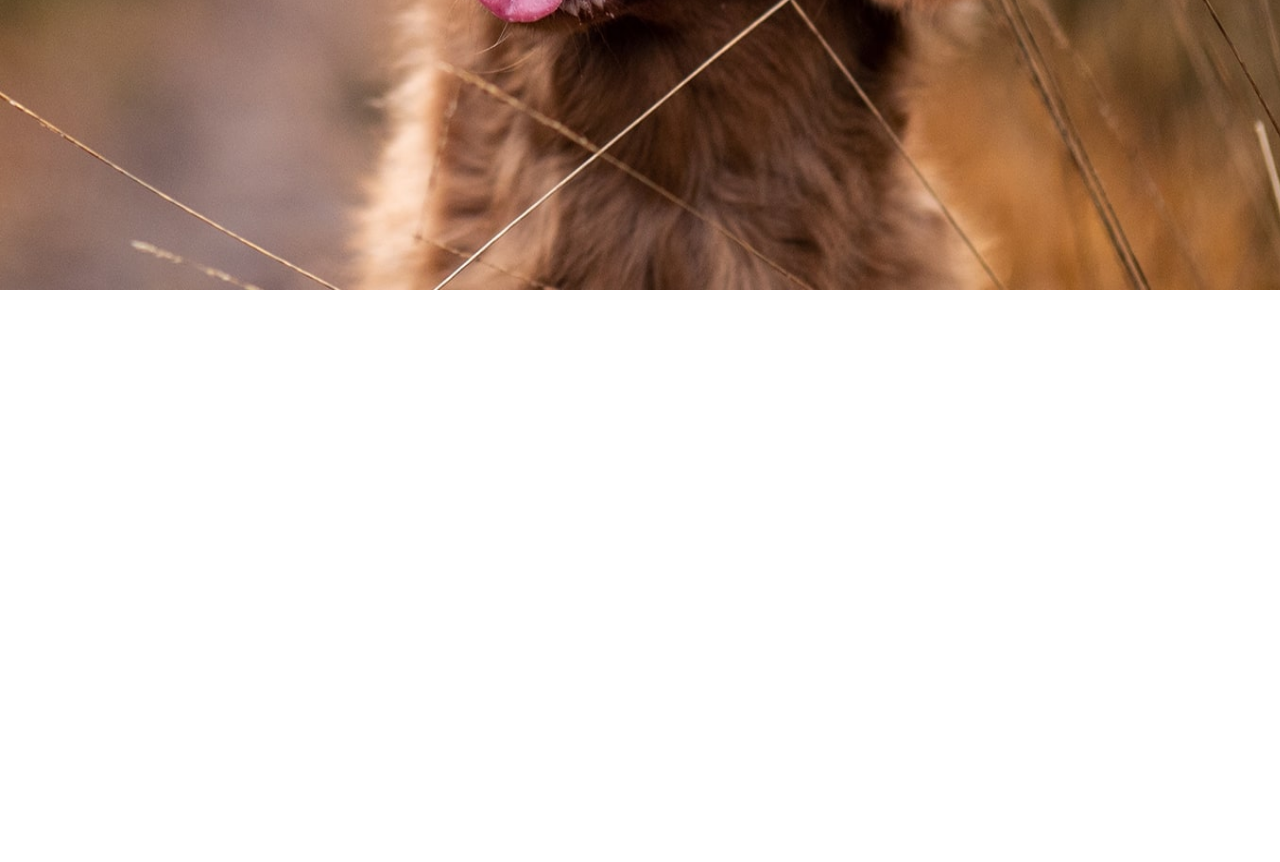
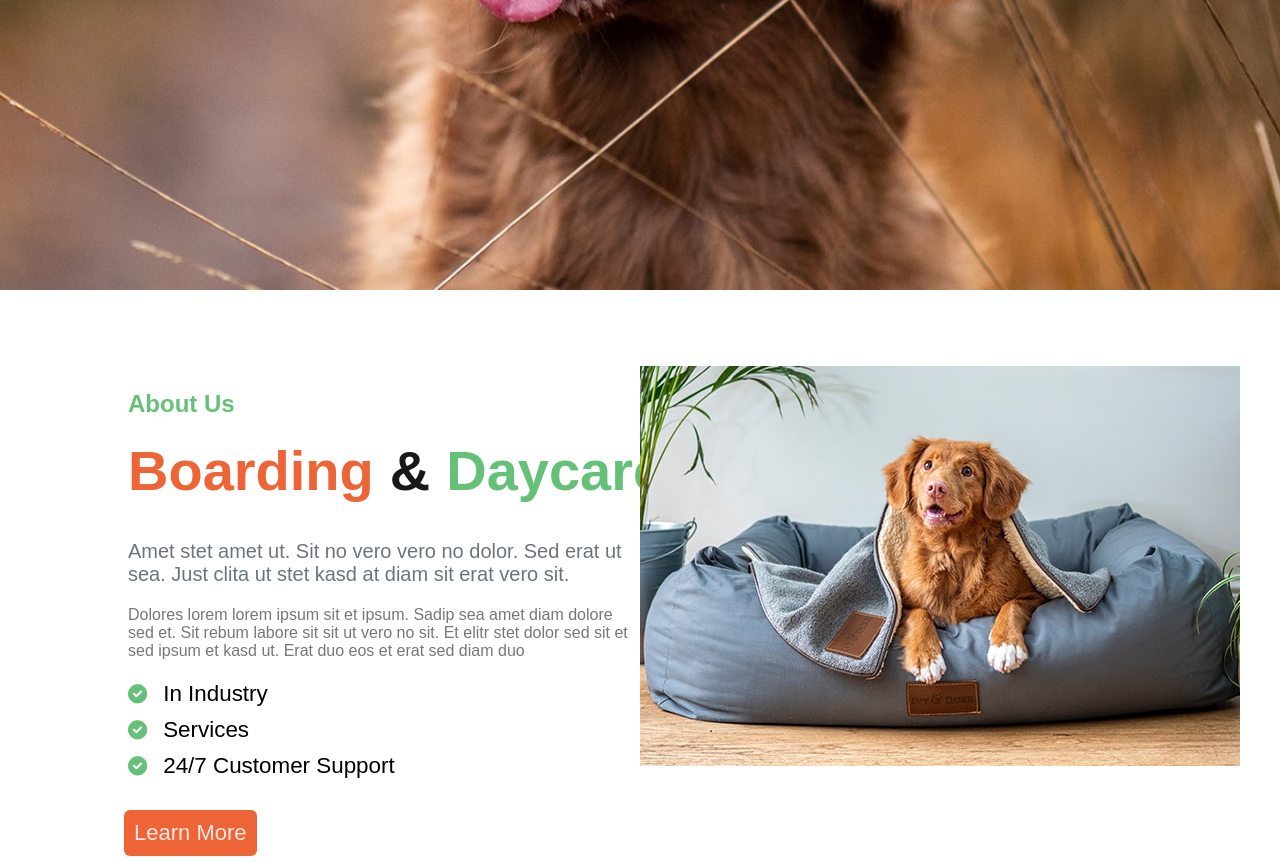
Before and after one commit to vishalparjapat10/HTMLCSSProjects, a plain HTML site: page PetLover/index.html in a window 1280 px wide. Shown: the part 790-1652 px from the top of the page. Before the commit the page ends 1080 px from the top, so only its background shows below. Drawn offline with Linux system fonts and the light colour scheme.

Commit message:
About Information section done

```diff
--- a/PetLover/index.html
+++ b/PetLover/index.html
@@ -91,5 +91,25 @@
         </div>
 
     </div>
+    <div class="about">
+        <div class="about__info">
+            <h3 class="about__subheading">About Us</h3>
+            <h1 class="about__heading"><span class="span1">Boarding</span>&<span class="span2">Daycare</span></h1>
+            <p class="about__desc1">Amet stet amet ut. Sit no vero vero no dolor. Sed erat ut sea. Just clita ut stet kasd at diam sit erat vero sit.</p>
+            <p class="about__desc2">Dolores lorem lorem ipsum sit et ipsum. Sadip sea amet diam dolore sed et. Sit rebum labore sit sit ut vero no sit. Et elitr stet dolor sed sit et sed ipsum et kasd ut. Erat duo eos et erat sed diam duo</p>
+            <div class="about__basicInfo">
+                <ul class="about__basicInfo-items">
+                    <li><i class="fa-solid fa-circle-check"></i><span>In Industry</span> </li>
+                    <li><i class="fa-solid fa-circle-check"></i><span>Services</span> </li>
+                    <li><i class="fa-solid fa-circle-check"></i><span>24/7 Customer Support</span></li>
+                </ul>
+                <button class="about__btn">Learn More</button>
+            </div>
+        </div>
+
+        <div class="about__image">
+            <img src="./images/about-1.jpg" alt="A puppy">
+        </div>
+    </div>
 </body>
 </html>
--- a/PetLover/style.css
+++ b/PetLover/style.css
@@ -184,3 +184,91 @@ body{
 .learn__more:hover{
     color: #fff;
 }
+
+.about{
+    display: flex;
+    margin-top: 76px;
+    /* position: relative; */
+    /* justify-content: space-evenly; */
+}
+
+.about__info{
+    width: 40%;
+    position: relative;
+    text-align: left;
+    left: 10%;
+    height: 31rem;
+    /* border: 2px solid red; */
+}
+
+.about__subheading{
+    color: #65C178;
+    font-size: 1.5rem;
+    /* line-height: 1.2; */
+    margin-bottom: -18px;
+}
+
+.about__heading{
+    font-size: 3.5rem;
+    color: #181818;
+
+}
+.span1{
+    color: #ED6436;
+    margin-right: 16px;
+}
+.span2{
+    color: #65C178;
+    margin-left: 16px;
+}
+
+.about__desc1{
+    color: #6c757d;
+    font-size: 1.25rem;
+}
+
+.about__desc2{
+    color: #777777;
+    font-size: 1rem;
+    font-weight: 400;
+}
+.about__image{
+    position: relative;
+    right: -10%;
+}
+.about__basicInfo{
+    margin-left: -40px;
+   }
+.about__basicInfo-items{
+    list-style: none;
+
+}
+.about__basicInfo-items .fa-solid{
+    color: #65C178;
+    font-size: 1.2rem;
+}
+.about__basicInfo-items li{
+    line-height: 1.6;
+}
+.about__basicInfo-items span{
+    font-size: 1.4rem;
+    margin-left:16px ;
+
+}
+
+.about__btn{
+    font-size: 22px;
+    margin-left: 36px;
+    margin-top: 10px;
+    color: rgba(255, 255, 255, 0.851);
+    background: #ED6436;
+    padding: 10px;
+    border-radius: 6px;
+    border: none;
+    cursor: pointer;
+    transition-duration: 0.5s;
+}
+
+.about__btn:hover{
+    background:#f54e16;
+}
```
Also changed, not shown: PetLover/images/about-1.jpg (added).
